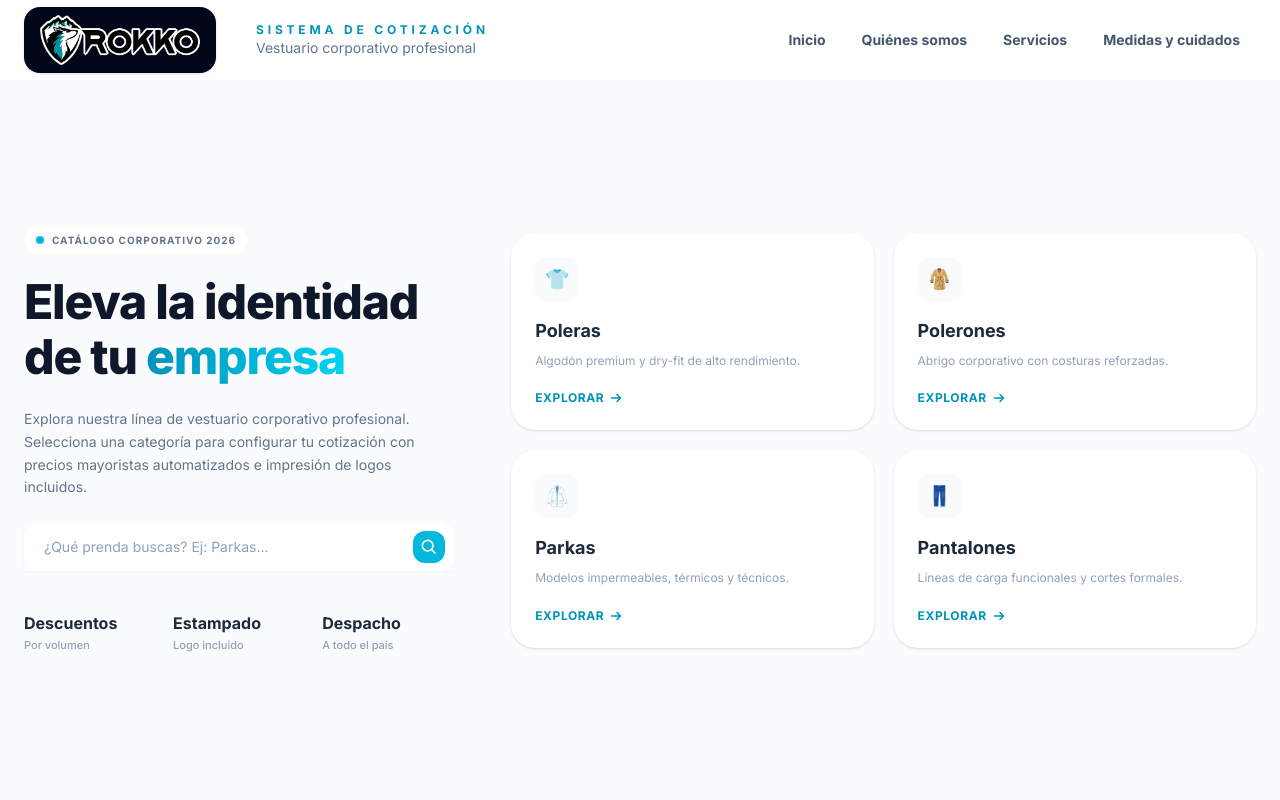
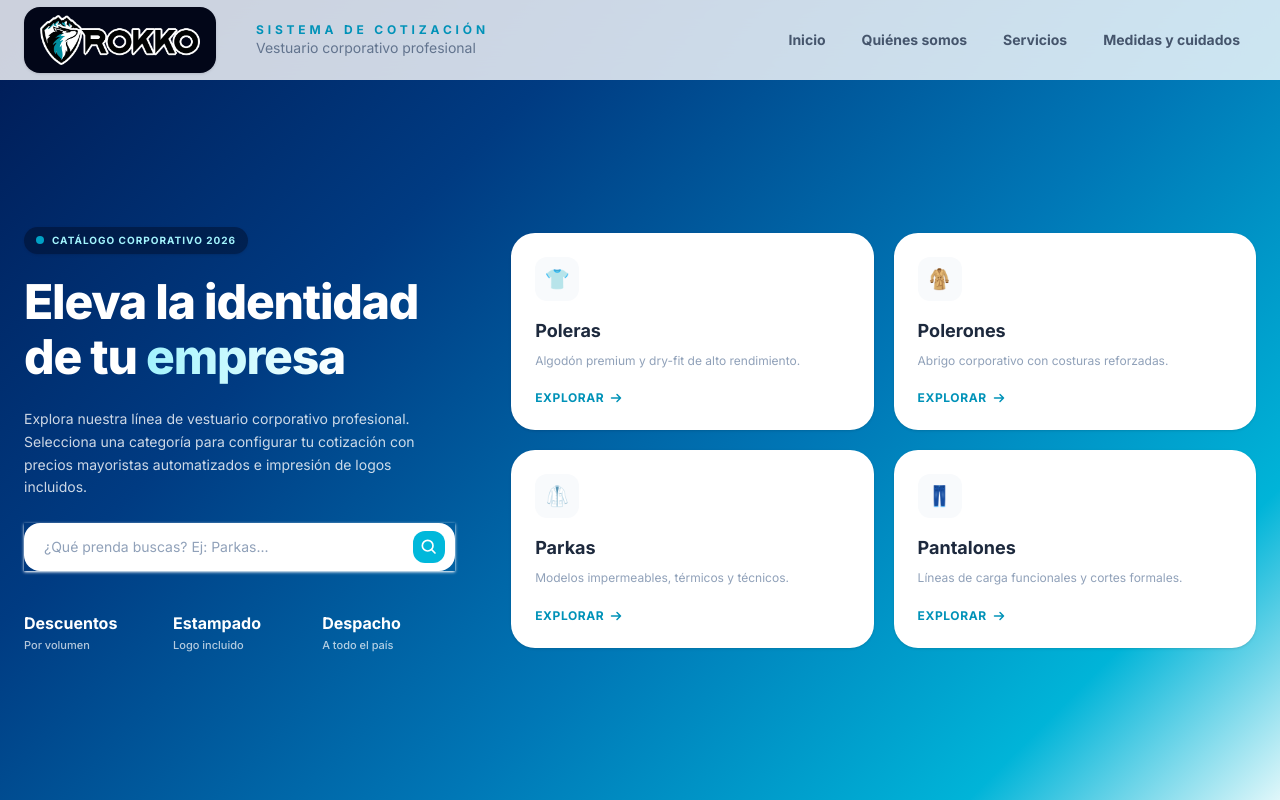
Before and after one commit to BrunoMaldi23/rokko-v2, a Next.js app: page / in a window 1280 px wide. Built offline with nearby package versions, Linux system fonts and the light colour scheme.

Commit message:
Add gradient background to main page

```diff
--- a/app/globals.css
+++ b/app/globals.css
@@ -52,7 +52,7 @@ html {
   overflow-x: clip;
   border: 0;
   outline: 0;
-  background: #fafbfc;
+  background: #001f75;
   font-family: var(--font-sans);
 }
 
@@ -63,8 +63,19 @@ body {
   overflow-x: clip;
   border: 0;
   outline: 0;
-  background: #fafbfc;
-  color: #0f172a;
+
+  /* NUEVO DEGRADADO: Avanza desde tu azul oscuro, pasa por el cian ROKKO
+     y se suaviza de manera creativa en la esquina con tu cian pálido marca */
+  background: linear-gradient(135deg,
+    #001f75 0%,
+    #003b80 35%,
+    #007fa8 65%,
+    var(--color-cyan-brand) 88%,
+    var(--color-cyan-soft) 100%
+  );
+
+  background-attachment: fixed;
+  color: #f1f5f9;
   font-family: var(--font-sans);
   -webkit-font-smoothing: antialiased;
   -moz-osx-font-smoothing: grayscale;
@@ -96,7 +107,7 @@ textarea {
 }
 
 ::selection {
-  background: #00a9d6;
+  background: var(--color-cyan-brand);
   color: #fff;
 }
 
--- a/app/layout.tsx
+++ b/app/layout.tsx
@@ -17,7 +17,7 @@ export const metadata: Metadata = {
 
 // Control de responsive y colores del sistema/navegador
 export const viewport: Viewport = {
-  themeColor: "#fafbfc",
+  themeColor: "#001f75",
   width: "device-width",
   initialScale: 1,
   maximumScale: 5,
--- a/app/page.tsx
+++ b/app/page.tsx
@@ -91,28 +91,37 @@ export default function Home() {
   }
 
   return (
-    <main className="flex min-h-screen flex-col overflow-hidden bg-[#fafbfc] text-slate-900">
+    <main
+      className="flex min-h-screen flex-col overflow-hidden text-white"
+      /* DEGRADADO EN BASE A CIAN CORPORATIVO PERO SUAVIZADO Y ATENUADO */
+      style={{
+        background: "linear-gradient(135deg, #001a54 0%, #003b82 30%, #0077b6 60%, #00b4d8 85%, #e0f7fa 100%)"
+      }}
+    >
       <Header />
 
       <section className="relative flex flex-1 items-center justify-center px-6 py-4 lg:py-0">
         <div className="mx-auto w-full max-w-7xl">
           <div className="grid gap-8 lg:grid-cols-[1.1fr_1.9fr] lg:items-center xl:gap-14">
             <div className="space-y-5 animate-fade-in lg:max-w-md">
-              <div className="inline-flex items-center gap-2 rounded-full border border-cyan-100/80 bg-white px-3 py-1.5 shadow-sm shadow-slate-100">
-                <span className="flex h-2 w-2 rounded-full bg-cyan-500" />
-                <p className="text-[10px] font-bold uppercase tracking-widest text-slate-500">
+
+              {/* BADGE CRISTALIZADO EN TONOS CIAN FINOS */}
+              <div className="inline-flex items-center gap-2 rounded-full border border-cyan-300/20 bg-slate-950/40 backdrop-blur-md px-3 py-1.5 shadow-sm">
+                <span className="flex h-2 w-2 rounded-full bg-cyan-400 animate-pulse" />
+                <p className="text-[10px] font-bold uppercase tracking-widest text-cyan-200">
                   Catálogo Corporativo 2026
                 </p>
               </div>
 
-              <h1 className="text-4xl font-extrabold tracking-tight text-slate-900 sm:text-5xl lg:leading-[1.15]">
+              <h1 className="text-4xl font-extrabold tracking-tight text-white sm:text-5xl lg:leading-[1.15]">
                 Eleva la identidad de tu{" "}
-                <span className="inline-block bg-gradient-to-r from-cyan-600 to-cyan-400 bg-clip-text text-transparent pb-1">
+                {/* GRADIENTE DE TEXTO QUE ENCAJA PERFECTO CON LA MARCA */}
+                <span className="inline-block bg-gradient-to-r from-cyan-200 via-cyan-100 to-white bg-clip-text text-transparent pb-1">
                   empresa
                 </span>
               </h1>
 
-              <p className="text-sm leading-relaxed text-slate-500">
+              <p className="text-sm leading-relaxed text-white/80">
                 Explora nuestra línea de vestuario corporativo profesional. Selecciona una categoría para configurar tu cotización con precios mayoristas automatizados e impresión de logos incluidos.
               </p>
 
@@ -143,18 +152,18 @@ export default function Home() {
                 )}
               </div>
 
-              <div className="grid grid-cols-3 gap-4 border-t border-slate-100 pt-5">
+              <div className="grid grid-cols-3 gap-4 border-t border-white/10 pt-5">
                 <div>
-                  <p className="text-base font-bold text-slate-800">Descuentos</p>
-                  <p className="text-[11px] font-medium text-slate-400 mt-0.5">Por volumen</p>
+                  <p className="text-base font-bold text-white">Descuentos</p>
+                  <p className="text-[11px] font-medium text-white/70 mt-0.5">Por volumen</p>
                 </div>
                 <div>
-                  <p className="text-base font-bold text-slate-800">Estampado</p>
-                  <p className="text-[11px] font-medium text-slate-400 mt-0.5">Logo incluido</p>
+                  <p className="text-base font-bold text-white">Estampado</p>
+                  <p className="text-[11px] font-medium text-white/70 mt-0.5">Logo incluido</p>
                 </div>
                 <div>
-                  <p className="text-base font-bold text-slate-800">Despacho</p>
-                  <p className="text-[11px] font-medium text-slate-400 mt-0.5">A todo el país</p>
+                  <p className="text-base font-bold text-white">Despacho</p>
+                  <p className="text-[11px] font-medium text-white/70 mt-0.5">A todo el país</p>
                 </div>
               </div>
             </div>
@@ -164,11 +173,11 @@ export default function Home() {
                 <Link
                   key={category.slug}
                   href={`/cotizar/${category.slug}`}
-                  className="group relative flex flex-col justify-between rounded-3xl border border-slate-200/70 bg-white p-6 shadow-sm transition-all duration-300 hover:-translate-y-1 hover:border-cyan-200 hover:shadow-md hover:shadow-cyan-500/5"
+                  className="group relative flex flex-col justify-between rounded-3xl border border-slate-200/60 bg-white p-6 shadow-sm transition-all duration-300 hover:-translate-y-1 hover:border-cyan-200/60 hover:shadow-md hover:shadow-cyan-500/5"
                   style={{ animationDelay: `${(i + 1) * 80}ms` }}
                 >
                   <div>
-                    <div className="flex h-11 w-11 items-center justify-center rounded-xl border border-slate-100 bg-slate-50 text-xl transition-all duration-300 group-hover:scale-105 group-hover:border-cyan-100/50 group-hover:bg-cyan-50">
+                    <div className="flex h-11 w-11 items-center justify-center rounded-xl border border-slate-100 bg-slate-50 text-xl transition-all duration-300 group-hover:scale-105 group-hover:border-cyan-100/50 group-hover:bg-cyan-50/50">
                       {category.emoji}
                     </div>
 
@@ -181,7 +190,7 @@ export default function Home() {
                     </p>
                   </div>
 
-                  <div className="mt-5 flex items-center gap-1.5 text-xs font-bold uppercase tracking-wider text-cyan-600">
+                  <div className="mt-5 flex items-center gap-1.5 text-xs font-bold uppercase tracking-wider text-cyan-600 transition-colors">
                     <span>Explorar</span>
                     <svg
                       className="h-3 w-3 transition-transform duration-300 group-hover:translate-x-1"
```
